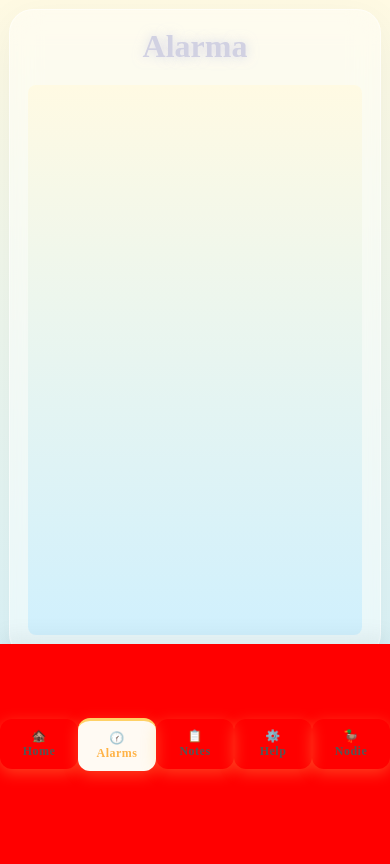
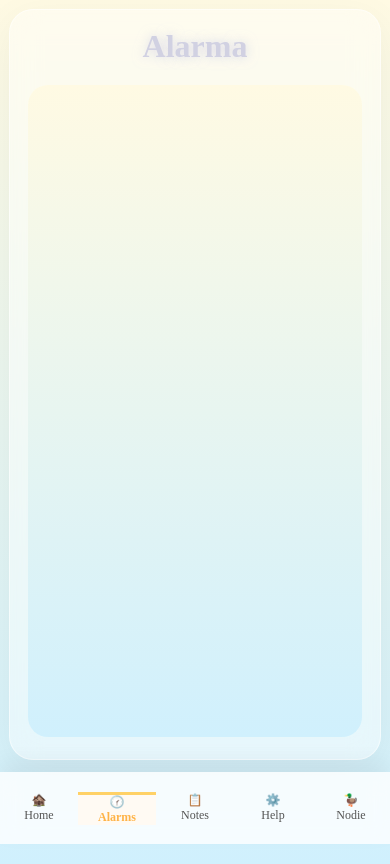
Before and after one commit to annikeons/nodienap, a Flask app: page / in a window 390 px wide, after a click that opens the changed part. Before the commit the page ends 781 px from the top, so only its background shows below. Run offline with Flask 3, Linux system fonts and the light colour scheme.

Commit message:
Add files via upload

```diff
--- a/static/stylex.css
+++ b/static/stylex.css
@@ -54,19 +54,22 @@
    color: rgb(209, 209, 226);
  }
 
+ :root{ --menu-h: 72px; }
  /* Me rboé la idea de sporifai */
  .menu {
    position: fixed;
    bottom: 0;
    width: 100%;
-   height: 18px;
+   height:var(--menu-h);
    background: #ffffffcc;
    display: flex;
    justify-content: space-around;
    align-items: center;
    border-top: 2px solid #ffd166;
    backdrop-filter: blur(10px);
-
+    padding-bottom: env(safe-area-inset-bottom);
+   border-top: none;
+   box-shadow: 0 -10px 20px rgba(0, 0, 0, 0.05);
  }
 
  .menu button {
@@ -116,24 +119,28 @@
  }
 
  /* Secciones */
- .section {
+ .section{
   display: none;
-   animation: fadeIn 0.5s ease;
+
+  background: rgba(255,255,255,0.4);
+  backdrop-filter: blur(15px);
+  -webkit-backdrop-filter: blur(15px);
+
+  border: 1px solid rgba(255,255,255,0.5);
+  border-radius: 24px;
+
+  padding: 18px;
+  margin-bottom: 20px;
+
+  box-shadow: 0 10px 40px rgba(0,0,0,0.05);
+
+  animation: fadeIn 0.6s cubic-bezier(0.23, 1, 0.32, 1);
 }
 
- .active {
-   display: block;
- }
 
- @keyframes fadeIn {
-   from {
-     opacity: 0;
-   }
+.section.active{ display:block; }
 
-   to {
-     opacity: 1;
-   }
- }
+
 
  /* Alarmas */
  .alarm-container {
@@ -286,18 +293,7 @@
    font-weight: bold;
  }
 
- /* Glassmorphism and Premium Design */
- .section {
-   background: rgba(255, 255, 255, 0.4);
-   backdrop-filter: blur(15px);
-   -webkit-backdrop-filter: blur(15px);
-   border: 1px solid rgba(255, 255, 255, 0.5);
-   border-radius: 24px;
-   padding: 18px;
-   box-shadow: 0 10px 40px rgba(0, 0, 0, 0.05);
-   margin-bottom: 20px;
-   animation: fadeIn 0.6s cubic-bezier(0.23, 1, 0.32, 1);
- }
+
 
  body.dark .section {
    background: rgba(30, 30, 40, 0.6);
@@ -329,7 +325,8 @@
  }
 
  /* Premium Buttons */
- button {
+ .alarm-container button,
+.event-form button {
   background: linear-gradient(135deg, #ffd166 0%, #ffb347 100%);
   color: #4a3a1a;
   border-radius: 12px;
@@ -340,21 +337,19 @@
   padding: 10px 18px;
 }
 
- button:hover {
+.alarm-container button:hover,
+.event-form button:hover {
   transform: translateY(-2px);
   box-shadow: 0 6px 20px rgba(255, 209, 102, 0.4);
   filter: brightness(1.05);
 }
 
- button:active {
-   transform: translateY(0);
+body.dark .alarm-container button,
+body.dark .event-form button {
+  background: linear-gradient(135deg, #373c50 0%, #2a2e40 100%);
+  color: #ffd166;
 }
 
- body.dark button {
-   background: linear-gradient(135deg, #373c50 0%, #2a2e40 100%);
-   color: #ffd166;
-   box-shadow: 0 4px 15px rgba(0, 0, 0, 0.2);
- }
 
  /* Inputs */
  input[type="time"],
@@ -393,18 +388,17 @@
 
    .content {
     padding: 9px;
-     padding-bottom: 20px;
+  padding-bottom: calc(var(--menu-h) + env(safe-area-inset-bottom) + 12px);
    }
 
-   iframe {
-     height: 550px !important;
-     border-radius: 40px;
-   }
- }
-
- .menu {
-   border-top: none;
-   box-shadow: 0 -10px 20px rgba(0, 0, 0, 0.05);
+   #nodie iframe,
+#alarm iframe,
+#events iframe,
+#settings iframe {
+  width: 100%;
+  height: calc(100svh - var(--menu-h) - env(safe-area-inset-bottom) - 120px);
+  border-radius: 20px;
+  border: none;
 }
 
  body.dark .menu {
@@ -422,7 +416,4 @@
      transform: translateY(0);
    }
  }
-.menu {
-  background: red !important;
-  height: 200px !important;
 }
--- a/templates/index.html
+++ b/templates/index.html
@@ -26,22 +26,22 @@
 
         <div id="nodie" class="section">
             <h1 class="uwu">Nodie</h1>
-            <iframe src="/chat" style="width:100%; height: 652px; border:none; border-radius:8px;" title="Chatbot Nodie"></iframe>
+            <iframe src="/chat"  title="Chatbot Nodie"></iframe>
         </div>
 
         <div id="alarm" class="section">
             <h1 class="uwu">Alarma</h1>
-            <iframe src="/alarms" style="width:100%; height:652px; border:none; border-radius:8px;" title="Alarmas"></iframe>
+            <iframe src="/alarms" title="Alarmas"></iframe>
         </div>
 
         <div id="events" class="section">
             <h1 class="uwu">Eventos</h1>
-            <iframe src="/calendar" style="width:100%; height:652px; border:none; border-radius:8px;" title="Calendario de eventos"></iframe>
+            <iframe src="/calendar"  title="Calendario de eventos"></iframe>
         </div>
 
         <div id="settings" class="section">
             <h1 class="uwu">Ayuda</h1>
-            <iframe src="/ayuda" style="width:100%; height:652px; border:none; border-radius:8px;" title="Ayuda"></iframe>
+            <iframe src="/ayuda" title="Ayuda"></iframe>
         </div>
     </div>
 
@@ -137,17 +137,20 @@
     <script>
        function showSection(sectionId, ev) {
     document.querySelectorAll('.section').forEach(function(sec) {
-                sec.style.display = 'none';
+        sec.classList.remove('active');
     });
+
     var sec = document.getElementById(sectionId);
-            if (sec) sec.style.display = 'block';
+    if (sec) sec.classList.add('active');
 
     document.querySelectorAll('.menu button').forEach(function(btn) {
         btn.classList.remove('active');
     });
-            if (ev && ev.currentTarget) ev.currentTarget.classList.add('active');
 
-            // Audio unlock attempt on interaction
+    if (ev && ev.currentTarget) {
+        ev.currentTarget.classList.add('active');
+    }
+
     unlockAudio();
 }
 
```
Lines whose indentation alone changed are shown as unchanged.
